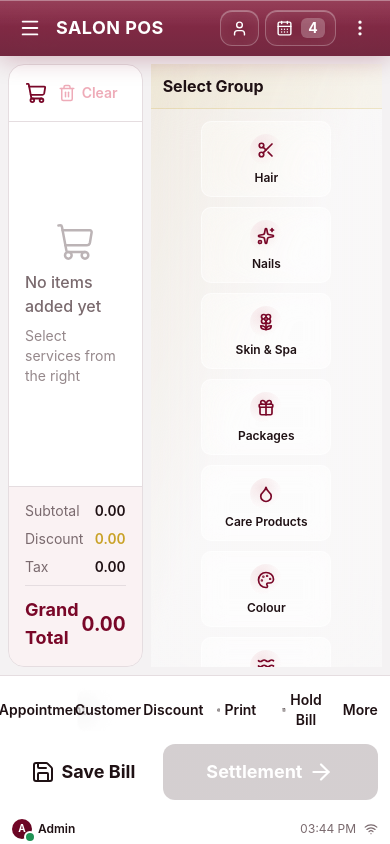
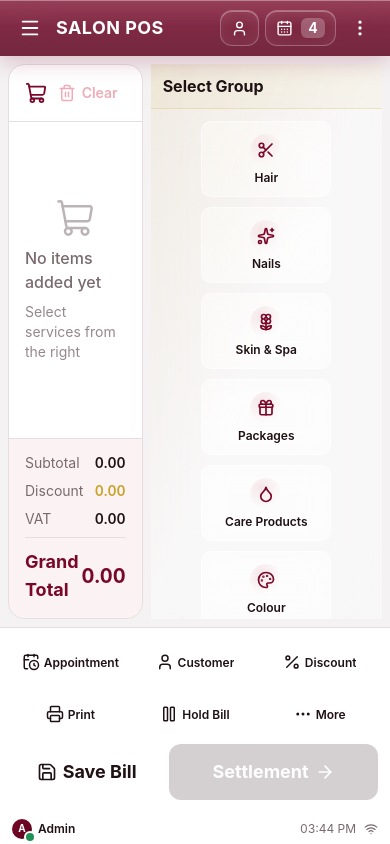
Before and after one commit to Moif-Technology/SaloonFrontend, a React (Vite) app: page / in a window 390 px wide. Built offline with nearby package versions, Linux system fonts and the light colour scheme.

Commit message:
Apply discount VAT breakdown and related POS UI updates

```diff
--- a/src/components/common/NumericKeypad.tsx
+++ b/src/components/common/NumericKeypad.tsx
@@ -101,9 +101,9 @@ function KeyButton({
   className?: string
 }) {
   const base =
-    'flex items-center justify-center rounded-xl text-2xl font-bold ' +
-    'min-h-[56px] md:min-h-[64px] touch-manipulation ' +
-    'active:scale-[0.97] transition-transform duration-75 ' +
+    'flex items-center justify-center rounded-xl font-bold ' +
+    'min-h-[44px] h-full text-lg sm:min-h-[48px] sm:text-xl md:min-h-[56px] md:text-2xl ' +
+    'touch-manipulation active:scale-[0.97] transition-transform duration-75 ' +
     'disabled:opacity-40 disabled:pointer-events-none'
 
   const variants = {
--- a/src/components/pos/BillPanel.tsx
+++ b/src/components/pos/BillPanel.tsx
@@ -92,7 +92,7 @@ export default function BillPanel({
           </div>
 
           <div className="flex items-center justify-between text-sm text-salon-muted sm:text-base">
-            <span>Tax</span>
+            <span>VAT</span>
             <span className="font-semibold tabular-nums text-salon-text">
               {formatCurrency(totals.tax)}
             </span>
--- a/src/components/pos/BottomActionBar.tsx
+++ b/src/components/pos/BottomActionBar.tsx
@@ -144,18 +144,23 @@ export default function BottomActionBar({
     item.onSelect()
   }
 
-  const secondaryBtnClass = 'flex-1 min-w-0'
+  /* 3-col on phones (2 rows), single fluid row from md up — keeps Discount touch-friendly */
+  const secondaryBtnClass =
+    'min-h-11 min-w-0 w-full px-1.5 sm:px-2 md:flex-1 ' +
+    'text-[11px] leading-tight xs:text-xs sm:text-sm md:text-base ' +
+    '[&>svg]:size-[18px] sm:[&>svg]:size-5 md:[&>svg]:size-[22px] ' +
+    'truncate'
 
   return (
-    <div className="flex flex-col gap-3 bg-white p-3 md:gap-4 md:p-4">
-      <div className="flex gap-2 md:gap-3">
+    <div className="flex flex-col gap-2 bg-white p-2 xs:p-3 md:gap-4 md:p-4">
+      <div className="grid grid-cols-3 gap-1.5 xs:gap-2 md:flex md:gap-3">
         <Button
           size="secondary"
           icon={<CalendarClock size={22} />}
           onClick={onAppointment}
           className={secondaryBtnClass}
         >
-          Appointment
+          <span className="truncate">Appointment</span>
         </Button>
         <Button
           size="secondary"
@@ -163,15 +168,16 @@ export default function BottomActionBar({
           onClick={onCustomer}
           className={secondaryBtnClass}
         >
-          Customer
+          <span className="truncate">Customer</span>
         </Button>
         <Button
           size="secondary"
           icon={<Percent size={22} />}
           onClick={onDiscount}
           className={secondaryBtnClass}
+          aria-label="Apply discount"
         >
-          Discount
+          <span className="truncate">Discount</span>
         </Button>
         <Button
           size="secondary"
@@ -179,7 +185,7 @@ export default function BottomActionBar({
           onClick={onBillPrint}
           className={secondaryBtnClass}
         >
-          Print
+          <span className="truncate">Print</span>
         </Button>
         <Button
           size="secondary"
@@ -187,23 +193,23 @@ export default function BottomActionBar({
           onClick={onHoldBill}
           className={secondaryBtnClass}
         >
-          Hold Bill
+          <span className="truncate">Hold Bill</span>
         </Button>
 
-        <div className={`relative ${secondaryBtnClass} ${moreOpen ? 'z-50' : ''}`}>
+        <div className={`relative min-w-0 w-full md:flex-1 ${moreOpen ? 'z-50' : ''}`}>
           <Button
             size="secondary"
             icon={<MoreHorizontal size={22} />}
             onClick={() => setMoreOpen((v) => !v)}
             className={[
-              'w-full',
+              secondaryBtnClass,
               moreOpen ? 'border-salon-primary/50 bg-salon-primary-light/40' : '',
             ].join(' ')}
             aria-expanded={moreOpen}
             aria-haspopup="menu"
             aria-controls={moreOpen ? menuId : undefined}
           >
-            More
+            <span className="truncate">More</span>
           </Button>
 
           {moreOpen && (
@@ -238,25 +244,25 @@ export default function BottomActionBar({
         </div>
       </div>
 
-      <div className="flex gap-2 md:gap-3">
+        <div className="flex gap-2 md:gap-3">
         <Button
           variant="secondary"
           size="primary"
           icon={<Save size={24} />}
           onClick={onSaveBill}
-          className="min-w-0 flex-[1]"
+          className="min-w-0 flex-[1] text-base sm:text-lg md:text-xl [&>svg]:size-5 sm:[&>svg]:size-6"
         >
-          Save Bill
+          <span className="truncate">Save Bill</span>
         </Button>
         <Button
           variant="primary"
           size="primary"
           disabled={settlementDisabled}
           onClick={onSettlement}
-          className="min-w-0 flex-[1.5] justify-between px-5"
+          className="min-w-0 flex-[1.5] justify-between px-3 sm:px-5 [&>svg]:size-5 sm:[&>svg]:size-6"
         >
-          <span className="flex items-center gap-3">Settlement</span>
-          <ArrowRight size={26} />
+          <span className="truncate">Settlement</span>
+          <ArrowRight size={26} className="shrink-0" />
         </Button>
       </div>
     </div>
--- a/src/components/pos/DiscountModal.tsx
+++ b/src/components/pos/DiscountModal.tsx
@@ -14,7 +14,9 @@ import {
   PERCENT_PRESETS,
   FLAT_PRESETS,
   PROMO_CATALOGUE,
+  STORE_VAT_PERCENT,
   computeDiscountAmount,
+  computeDiscountFinancialBreakdown,
 } from '../../types/discount'
 
 export interface DiscountModalProps {
@@ -26,6 +28,8 @@ export interface DiscountModalProps {
   onApply: (discount: AppliedDiscount) => void
   onRemove: () => void
   onPromoFeedback?: (message: string, kind: 'success' | 'error' | 'info') => void
+  /** Store VAT % (defaults to branch rule) */
+  vatPercent?: number
 }
 
 function valueToDraft(value: number | undefined): string {
@@ -43,6 +47,7 @@ export default function DiscountModal({
   onApply,
   onRemove,
   onPromoFeedback,
+  vatPercent = STORE_VAT_PERCENT,
 }: DiscountModalProps) {
   const [mode, setMode] = useState<DiscountMode>('percentage')
   const [draft, setDraft] = useState('')
@@ -69,6 +74,16 @@ export default function DiscountModal({
     return () => window.removeEventListener('keydown', onKeyDown)
   }, [open, onClose])
 
+  // Lock body scroll while open (mobile sheet)
+  useEffect(() => {
+    if (!open) return
+    const prev = document.body.style.overflow
+    document.body.style.overflow = 'hidden'
+    return () => {
+      document.body.style.overflow = prev
+    }
+  }, [open])
+
   const allowDecimal = mode === 'flat'
 
   const numericValue = parseNumericString(draft)
@@ -77,6 +92,12 @@ export default function DiscountModal({
     if (numericValue <= 0) return 0
     return computeDiscountAmount(subtotal, { mode, value: numericValue })
   }, [mode, numericValue, subtotal])
+
+  const breakdown = useMemo(() => {
+    const draftDiscount: AppliedDiscount | null =
+      numericValue > 0 ? { mode, value: numericValue } : null
+    return computeDiscountFinancialBreakdown(subtotal, draftDiscount, vatPercent)
+  }, [mode, numericValue, subtotal, vatPercent])
 
   function handleModeChange(next: DiscountMode) {
     if (next === mode) return
@@ -171,7 +192,7 @@ export default function DiscountModal({
 
   return (
     <div
-      className="fixed inset-0 z-[100] flex items-center justify-center bg-black/45 p-3 sm:p-4"
+      className="fixed inset-0 z-[100] flex items-end justify-center bg-black/45 sm:items-center sm:p-3 md:p-4"
       role="dialog"
       aria-modal="true"
       aria-labelledby="discount-modal-title"
@@ -179,18 +200,30 @@ export default function DiscountModal({
         if (e.target === e.currentTarget) onClose()
       }}
     >
-      <div className="flex h-full max-h-[min(640px,92dvh)] w-full max-w-[920px] flex-col overflow-hidden rounded-2xl border border-salon-border bg-white shadow-xl">
+      {/*
+        Mobile: full-height bottom sheet (safe-area aware)
+        sm+: centered card with fluid max size
+      */}
+      <div
+        className={[
+          'flex w-full flex-col overflow-hidden border-salon-border bg-white shadow-xl',
+          'h-[100dvh] max-h-[100dvh] rounded-none border-0',
+          'sm:h-auto sm:max-h-[min(720px,92dvh)] sm:rounded-2xl sm:border',
+          'sm:w-[min(100%,920px)]',
+          'pb-[env(safe-area-inset-bottom,0px)]',
+        ].join(' ')}
+      >
         {/* Header */}
-        <header className="flex shrink-0 items-center justify-between gap-3 border-b border-salon-border px-4 py-3.5 sm:px-5 sm:py-4">
-          <div className="min-w-0">
+        <header className="flex shrink-0 items-center justify-between gap-2 border-b border-salon-border px-3 py-3 xs:px-4 sm:gap-3 sm:px-5 sm:py-4">
+          <div className="min-w-0 flex-1">
             <h2
               id="discount-modal-title"
-              className="text-xl font-bold text-salon-text"
+              className="truncate text-lg font-bold text-salon-text xs:text-xl"
             >
               Apply Discount
             </h2>
-            <p className="mt-0.5 text-sm font-medium text-salon-muted">
-              Subtotal {formatCurrency(subtotal)}
+            <p className="mt-0.5 truncate text-xs font-medium text-salon-muted sm:text-sm">
+              Live preview · VAT {vatPercent}%
               {previewAmount > 0 && (
                 <span className="text-salon-accent">
                   {' '}
@@ -202,43 +235,96 @@ export default function DiscountModal({
           <button
             type="button"
             onClick={onClose}
-            className="flex h-11 w-11 shrink-0 items-center justify-center rounded-full text-salon-muted hover:bg-black/5"
+            className="flex h-10 w-10 shrink-0 items-center justify-center rounded-full text-salon-muted hover:bg-black/5 sm:h-11 sm:w-11"
             aria-label="Close"
           >
             <X size={22} />
           </button>
         </header>
 
-        {/* Body: content + keypad */}
+        {/* Body: stacked on mobile (scroll + fixed keypad), side-by-side from md */}
         <div className="flex min-h-0 flex-1 flex-col md:flex-row">
-          {/* LEFT — controls */}
-          <div className="flex min-h-0 flex-1 flex-col gap-4 overflow-y-auto border-b border-salon-border p-4 sm:p-5 md:w-[48%] md:border-b-0 md:border-r">
+          {/* LEFT — controls (scrollable) */}
+          <div
+            className={[
+              'flex min-h-0 flex-1 flex-col gap-3 overflow-y-auto overscroll-contain',
+              'p-3 xs:p-4 sm:gap-4 sm:p-5',
+              'md:w-[48%] md:border-r md:border-salon-border',
+            ].join(' ')}
+          >
+            {/* Financial breakdown — live VAT & totals */}
+            <section
+              aria-label="Discount financial breakdown"
+              className="rounded-xl border-2 border-salon-primary/15 bg-gradient-to-br from-salon-primary-light/80 via-white to-salon-bg p-3 sm:p-4"
+            >
+              <p className="mb-2 text-[10px] font-semibold uppercase tracking-wide text-salon-primary sm:mb-3 sm:text-xs">
+                Financial breakdown
+              </p>
+              <div className="space-y-1.5 sm:space-y-2">
+                <BreakdownRow
+                  label="Original Subtotal"
+                  value={formatCurrency(breakdown.subtotal)}
+                />
+                <BreakdownRow
+                  label="Discount Amount"
+                  value={
+                    breakdown.discountAmount > 0
+                      ? `− ${formatCurrency(breakdown.discountAmount)}`
+                      : formatCurrency(0)
+                  }
+                  valueClassName={
+                    breakdown.discountAmount > 0
+                      ? 'text-salon-accent'
+                      : undefined
+                  }
+                />
+                <BreakdownRow
+                  label="Taxable Amount"
+                  value={formatCurrency(breakdown.taxableAmount)}
+                />
+                <BreakdownRow
+                  label={`VAT Amount (${vatPercent}%)`}
+                  value={formatCurrency(breakdown.vatAmount)}
+                />
+                <div className="flex items-center justify-between gap-2 border-t border-salon-primary/20 pt-2 sm:pt-2.5">
+                  <span className="text-sm font-bold text-salon-primary xs:text-base sm:text-lg">
+                    Final Total
+                  </span>
+                  <span className="text-lg font-bold tabular-nums text-salon-primary xs:text-xl sm:text-2xl">
+                    {formatCurrency(breakdown.finalTotal)}
+                  </span>
+                </div>
+              </div>
+            </section>
+
             {/* Mode tabs */}
             <div
               role="tablist"
               aria-label="Discount type"
-              className="grid grid-cols-2 gap-2 rounded-xl bg-salon-bg p-1.5"
+              className="grid grid-cols-2 gap-1.5 rounded-xl bg-salon-bg p-1 xs:gap-2 xs:p-1.5"
             >
               <ModeTab
                 active={mode === 'percentage'}
-                icon={<Percent size={20} />}
-                label="Percentage (%)"
+                icon={<Percent className="size-[18px] shrink-0 sm:size-5" />}
+                label="Percentage"
+                shortLabel="%"
                 onClick={() => handleModeChange('percentage')}
               />
               <ModeTab
                 active={mode === 'flat'}
-                icon={<Banknote size={20} />}
+                icon={<Banknote className="size-[18px] shrink-0 sm:size-5" />}
                 label="Flat Amount"
+                shortLabel="Flat"
                 onClick={() => handleModeChange('flat')}
               />
             </div>
 
             {/* Quick presets */}
             <div>
-              <p className="mb-2 text-xs font-semibold uppercase tracking-wide text-salon-muted">
+              <p className="mb-1.5 text-[10px] font-semibold uppercase tracking-wide text-salon-muted sm:mb-2 sm:text-xs">
                 Quick select
               </p>
-              <div className="grid grid-cols-3 gap-2 sm:grid-cols-3">
+              <div className="grid grid-cols-3 gap-1.5 xs:gap-2 sm:grid-cols-3">
                 {presets.map((v) => {
                   const selected =
                     draft === String(v) ||
@@ -249,7 +335,8 @@ export default function DiscountModal({
                       type="button"
                       onClick={() => handlePreset(v)}
                       className={[
-                        'min-h-14 touch-manipulation rounded-xl border-2 text-lg font-bold tabular-nums transition-colors',
+                        'min-h-11 touch-manipulation rounded-xl border-2 text-sm font-bold tabular-nums transition-colors',
+                        'xs:min-h-12 xs:text-base sm:min-h-14 sm:text-lg',
                         'active:scale-[0.97]',
                         selected
                           ? 'border-salon-primary bg-salon-primary text-white'
@@ -265,10 +352,10 @@ export default function DiscountModal({
 
             {/* Custom value (keypad-driven, no OS keyboard) */}
             <label className="block">
-              <span className="text-sm font-semibold text-salon-text">
+              <span className="text-xs font-semibold text-salon-text sm:text-sm">
                 Custom {mode === 'percentage' ? 'percentage' : 'amount'}
               </span>
-              <div className="relative mt-1.5">
+              <div className="relative mt-1 sm:mt-1.5">
                 <input
                   readOnly
                   inputMode="none"
@@ -276,7 +363,12 @@ export default function DiscountModal({
                   tabIndex={0}
                   value={draft}
                   placeholder="0"
-                  className="w-full rounded-xl border-2 border-salon-primary bg-salon-primary-light/30 py-3.5 pl-4 pr-12 text-3xl font-bold tabular-nums text-salon-text outline-none placeholder:text-salon-muted/50"
+                  className={[
+                    'w-full rounded-xl border-2 border-salon-primary bg-salon-primary-light/30',
+                    'py-2.5 pl-3 pr-10 text-2xl font-bold tabular-nums text-salon-text outline-none',
+                    'placeholder:text-salon-muted/50',
+                    'xs:py-3 xs:pl-4 xs:pr-12 xs:text-3xl',
+                  ].join(' ')}
                   aria-label={
                     mode === 'percentage'
                       ? 'Custom discount percentage'
@@ -284,29 +376,30 @@ export default function DiscountModal({
                   }
                 />
                 <span
-                  className="pointer-events-none absolute inset-y-0 right-4 flex items-center text-xl font-bold text-salon-muted"
+                  className="pointer-events-none absolute inset-y-0 right-3 flex items-center text-lg font-bold text-salon-muted xs:right-4 xs:text-xl"
                   aria-hidden
                 >
                   {unit}
                 </span>
               </div>
               {error ? (
-                <p className="mt-1.5 text-sm font-medium text-salon-danger" role="alert">
+                <p className="mt-1 text-xs font-medium text-salon-danger sm:mt-1.5 sm:text-sm" role="alert">
                   {error}
                 </p>
               ) : (
-                <p className="mt-1.5 h-5 text-sm" aria-hidden />
+                <p className="mt-1 h-4 text-xs sm:mt-1.5 sm:h-5 sm:text-sm" aria-hidden />
               )}
             </label>
 
             {/* Promo code */}
-            <div>
-              <span className="mb-1.5 flex items-center gap-1.5 text-sm font-semibold text-salon-text">
-                <Tag size={16} className="text-salon-muted" />
+            <div className="pb-1">
+              <span className="mb-1 flex items-center gap-1.5 text-xs font-semibold text-salon-text sm:mb-1.5 sm:text-sm">
+                <Tag size={14} className="shrink-0 text-salon-muted sm:hidden" />
+                <Tag size={16} className="hidden shrink-0 text-salon-muted sm:block" />
                 Promo code
                 <span className="font-normal text-salon-muted">(optional)</span>
               </span>
-              <div className="flex gap-2">
+              <div className="flex min-w-0 gap-2">
                 <input
                   type="text"
                   autoComplete="off"
@@ -323,32 +416,44 @@ export default function DiscountModal({
                     }
                   }}
                   placeholder="e.g. SALON10"
-                  className="min-h-12 min-w-0 flex-1 rounded-xl border-2 border-salon-border bg-white px-3.5 text-base font-semibold uppercase tracking-wide text-salon-text outline-none placeholder:normal-case placeholder:tracking-normal placeholder:text-salon-muted/60 focus:border-salon-primary"
+                  className={[
+                    'min-h-11 min-w-0 flex-1 rounded-xl border-2 border-salon-border bg-white',
+                    'px-3 text-sm font-semibold uppercase tracking-wide text-salon-text outline-none',
+                    'placeholder:normal-case placeholder:tracking-normal placeholder:text-salon-muted/60',
+                    'focus:border-salon-primary sm:min-h-12 sm:px-3.5 sm:text-base',
+                  ].join(' ')}
                 />
                 <Button
                   type="button"
                   variant="outline"
                   size="compact"
                   onClick={handleApplyPromo}
-                  className="min-h-12 shrink-0 px-4"
+                  className="min-h-11 shrink-0 px-3 sm:min-h-12 sm:px-4"
                 >
                   Apply
                 </Button>
               </div>
               {promoError ? (
-                <p className="mt-1.5 text-sm font-medium text-salon-danger" role="alert">
+                <p className="mt-1 text-xs font-medium text-salon-danger sm:mt-1.5 sm:text-sm" role="alert">
                   {promoError}
                 </p>
               ) : (
-                <p className="mt-1.5 text-xs text-salon-muted">
+                <p className="mt-1 text-[10px] text-salon-muted sm:mt-1.5 sm:text-xs">
                   Try SALON10, SALON20, SAVE50, or SAVE100
                 </p>
               )}
             </div>
           </div>
 
-          {/* RIGHT — numeric keypad */}
-          <div className="flex min-h-[220px] shrink-0 flex-col bg-salon-bg p-3 sm:p-4 md:min-h-0 md:w-[52%]">
+          {/* RIGHT — numeric keypad (compact on phones so form stays usable) */}
+          <div
+            className={[
+              'flex shrink-0 flex-col bg-salon-bg',
+              'h-[min(38dvh,260px)] p-2 xs:h-[min(40dvh,280px)] xs:p-3 sm:h-[min(42dvh,300px)] sm:p-4',
+              'max-md:border-t max-md:border-salon-border',
+              'md:h-auto md:min-h-0 md:w-[52%] md:flex-1 md:border-t-0',
+            ].join(' ')}
+          >
             <NumericKeypad
               onKey={handleKey}
               onDone={() => {
@@ -356,22 +461,28 @@ export default function DiscountModal({
               }}
               allowDecimal={allowDecimal}
               doneLabel="OK"
-              className="flex-1"
+              className="min-h-0 flex-1"
             />
           </div>
         </div>
 
         {/* Footer actions */}
-        <footer className="flex shrink-0 flex-col gap-2 border-t border-salon-border bg-white p-3 sm:flex-row sm:gap-3 sm:p-4">
+        <footer
+          className={[
+            'flex shrink-0 flex-col gap-2 border-t border-salon-border bg-white',
+            'p-2.5 xs:p-3 sm:flex-row sm:gap-3 sm:p-4',
+          ].join(' ')}
+        >
           <Button
             type="button"
             variant="secondary"
             size="secondary"
             onClick={handleRemove}
             disabled={!current && !hasDraft && !promo.trim()}
-            className="min-h-14 w-full flex-1 sm:min-h-16"
+            className="min-h-12 w-full flex-1 sm:min-h-14 md:min-h-16"
           >
-            Remove Discount
+            <span className="sm:hidden">Remove</span>
+            <span className="hidden sm:inline">Remove Discount</span>
           </Button>
           <Button
             type="button"
@@ -379,12 +490,37 @@ export default function DiscountModal({
             size="secondary"
             onClick={handleApply}
             disabled={!hasDraft || subtotal <= 0}
-            className="min-h-14 w-full flex-[1.4] sm:min-h-16"
+            className="min-h-12 w-full flex-[1.4] sm:min-h-14 md:min-h-16"
           >
-            Apply Discount
+            <span className="sm:hidden">Apply</span>
+            <span className="hidden sm:inline">Apply Discount</span>
           </Button>
         </footer>
       </div>
+    </div>
+  )
+}
+
+function BreakdownRow({
+  label,
+  value,
+  valueClassName,
+}: {
+  label: string
+  value: string
+  valueClassName?: string
+}) {
+  return (
+    <div className="flex items-center justify-between gap-2 text-xs xs:text-sm sm:gap-3 sm:text-base">
+      <span className="min-w-0 shrink font-medium text-salon-muted">{label}</span>
+      <span
+        className={[
+          'shrink-0 font-semibold tabular-nums text-salon-text',
+          valueClassName ?? '',
+        ].join(' ')}
+      >
+        {value}
+      </span>
     </div>
   )
 }
@@ -393,11 +529,13 @@ function ModeTab({
   active,
   icon,
   label,
+  shortLabel,
   onClick,
 }: {
   active: boolean
   icon: ReactNode
   label: string
+  shortLabel: string
   onClick: () => void
 }) {
   return (
@@ -405,16 +543,19 @@ function ModeTab({
       type="button"
       role="tab"
       aria-selected={active}
+      aria-label={label}
       onClick={onClick}
       className={[
-        'flex min-h-12 items-center justify-center gap-2 rounded-lg px-3 text-sm font-bold transition-colors touch-manipulation sm:text-base',
+        'flex min-h-10 items-center justify-center gap-1.5 rounded-lg px-2 text-xs font-bold transition-colors touch-manipulation',
+        'xs:min-h-11 xs:gap-2 xs:px-3 xs:text-sm sm:min-h-12 sm:text-base',
         active
           ? 'bg-salon-primary text-white shadow-sm'
           : 'bg-transparent text-salon-muted hover:bg-white hover:text-salon-text',
       ].join(' ')}
     >
       {icon}
-      <span className="truncate">{label}</span>
+      <span className="truncate sm:hidden">{shortLabel}</span>
+      <span className="hidden truncate sm:inline">{label}</span>
     </button>
   )
 }
--- a/src/pages/PosPage.tsx
+++ b/src/pages/PosPage.tsx
@@ -31,6 +31,7 @@ import type { Appointment } from '../types/appointment'
 import {
   type AppliedDiscount,
   computeDiscountAmount,
+  computeDiscountFinancialBreakdown,
 } from '../types/discount'
 import {
   fetchAppointments,
@@ -199,12 +200,15 @@ export default function PosPage() {
   const totals = useMemo(() => {
     const subtotal = billItems.reduce((sum, item) => sum + item.qty * item.price, 0)
     const discount = computeDiscountAmount(subtotal, appliedDiscount)
-    const tax = 0
+    const { vatAmount, finalTotal } = computeDiscountFinancialBreakdown(
+      subtotal,
+      appliedDiscount,
+    )
     return {
       subtotal,
       discount,
-      tax,
-      total: Math.max(subtotal - discount, 0),
+      tax: vatAmount,
+      total: finalTotal,
     }
   }, [billItems, appliedDiscount])
 
--- a/src/types/discount.ts
+++ b/src/types/discount.ts
@@ -37,3 +37,44 @@ export function computeDiscountAmount(
   }
   return Math.min(Math.max(discount.value, 0), subtotal)
 }
+
+/** Store VAT rate (%) — replace with branch/tax-settings when API is wired */
+export const STORE_VAT_PERCENT = 5
+
+function roundMoney(value: number): number {
+  return Math.round((value + Number.EPSILON) * 100) / 100
+}
+
+export interface DiscountFinancialBreakdown {
+  subtotal: number
+  discountAmount: number
+  taxableAmount: number
+  vatPercent: number
+  vatAmount: number
+  finalTotal: number
+}
+
+/**
+ * Live bill preview after discount: taxable base + VAT-inclusive final total.
+ * VAT applies to (subtotal − discount), never to the pre-discount subtotal alone.
+ */
+export function computeDiscountFinancialBreakdown(
+  subtotal: number,
+  discount: AppliedDiscount | null,
+  vatPercent: number = STORE_VAT_PERCENT,
+): DiscountFinancialBreakdown {
+  const safeSubtotal = Math.max(subtotal, 0)
+  const discountAmount = roundMoney(computeDiscountAmount(safeSubtotal, discount))
+  const taxableAmount = roundMoney(Math.max(safeSubtotal - discountAmount, 0))
+  const rate = Math.max(vatPercent, 0)
+  const vatAmount = roundMoney((taxableAmount * rate) / 100)
+  const finalTotal = roundMoney(taxableAmount + vatAmount)
+  return {
+    subtotal: roundMoney(safeSubtotal),
+    discountAmount,
+    taxableAmount,
+    vatPercent: rate,
+    vatAmount,
+    finalTotal,
+  }
+}
```
